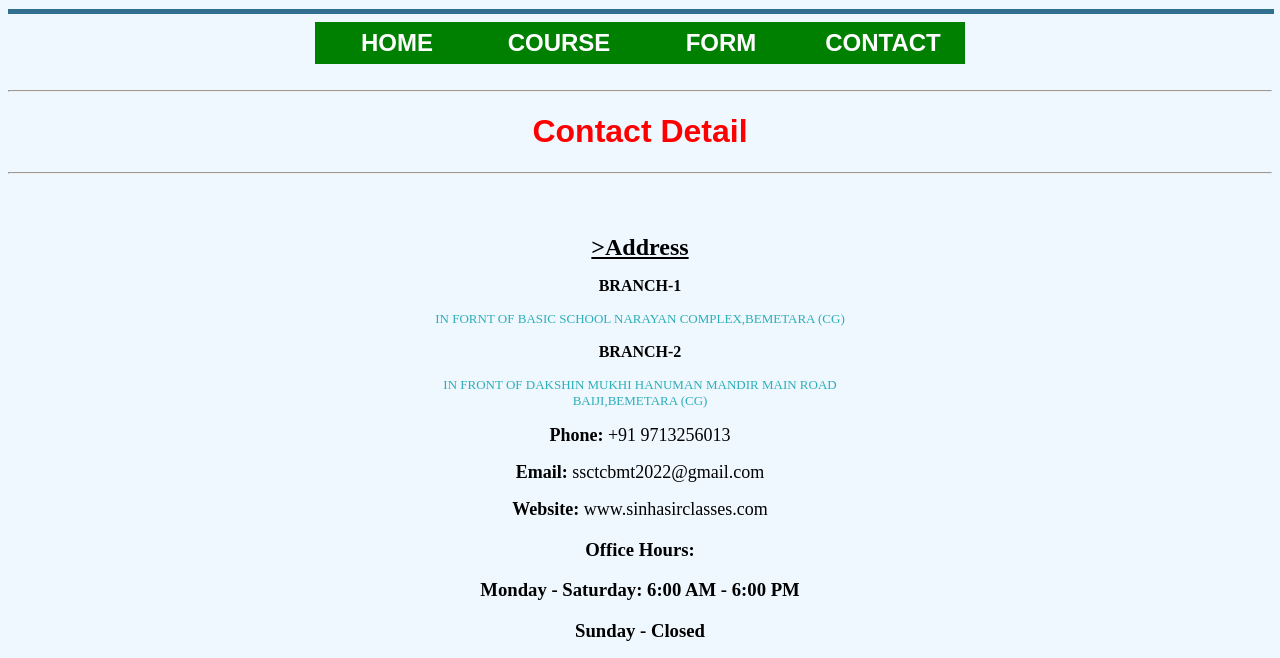
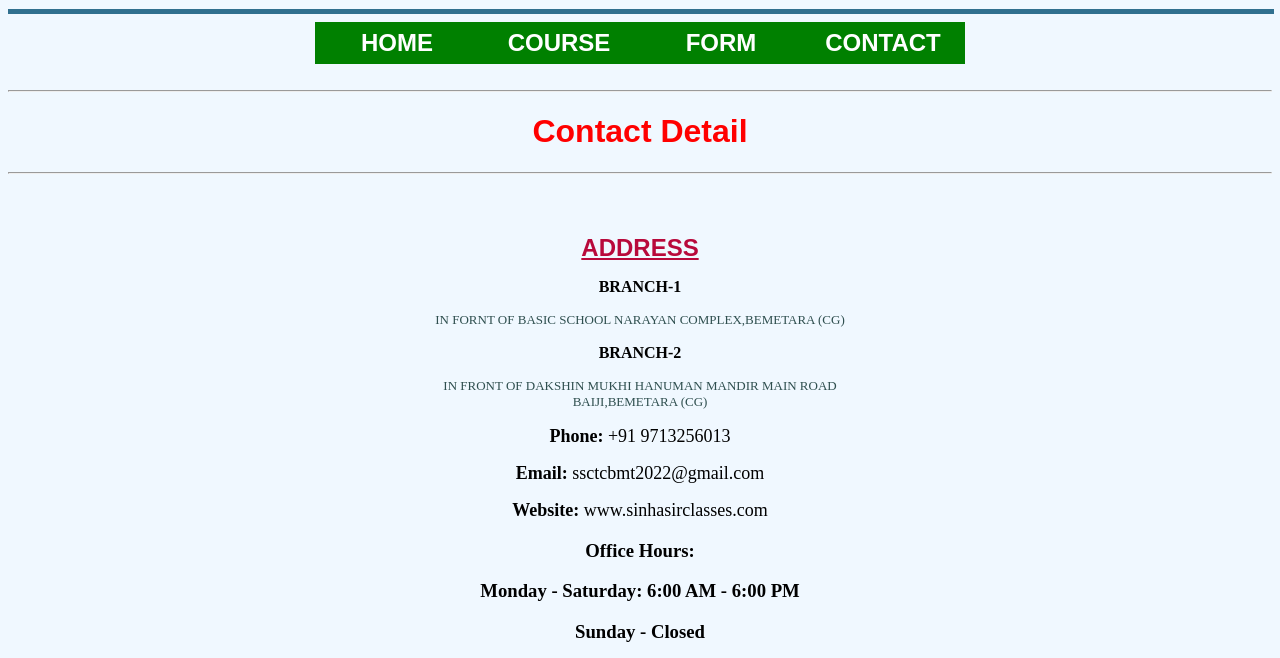
Before and after one commit to anish-6009/SINHA-FORM, a plain HTML site: page contact-page.html in a window 1280 px wide. Shown: the part 131-789 px from the top of the page. Drawn offline with Linux system fonts and the light colour scheme.

Commit message:
Update contact-page.html

```diff
--- a/contact-page.html
+++ b/contact-page.html
@@ -46,11 +46,11 @@
 		<h1><font  color="red" face="sans-serif">Contact Detail</font></h1><hr><br><br>
 		</center>
 		<center>
-					<p align="center"><font size="5"><b><u>>Address</u></b></font></p>
+					<p align="center"><font face="arial" color="#b8093b" size="5"><b><u>ADDRESS</u></b></font></p>
 					<p align="center"><font size="3"><b>BRANCH-1</b></font></p>
-					<p align="center"><font  color="#2caeba"size="2">IN FORNT OF BASIC SCHOOL NARAYAN COMPLEX,BEMETARA (CG)</font></p>
+					<p align="center"><font  color="#2F4F4F"size="2">IN FORNT OF BASIC SCHOOL NARAYAN COMPLEX,BEMETARA (CG)</font></p>
 					<p align="center"><font size="3"><b>BRANCH-2</b></font></p>
-					<p align="center"><font color="#2caeba" size="2">IN FRONT OF DAKSHIN MUKHI HANUMAN MANDIR MAIN ROAD<br> BAIJI,BEMETARA (CG)</font></p>
+					<p align="center"><font color="#2F4F4F" size="2">IN FRONT OF DAKSHIN MUKHI HANUMAN MANDIR MAIN ROAD<br> BAIJI,BEMETARA (CG)</font></p>
 					<p><font size="4"><b>Phone:</b> +91 9713256013</font></p>
 					<p><font size="4"><b>Email:</b> ssctcbmt2022@gmail.com</font></p>
 					<p><font size="4"><b>Website:</b> www.sinhasirclasses.com</font></p>
```
